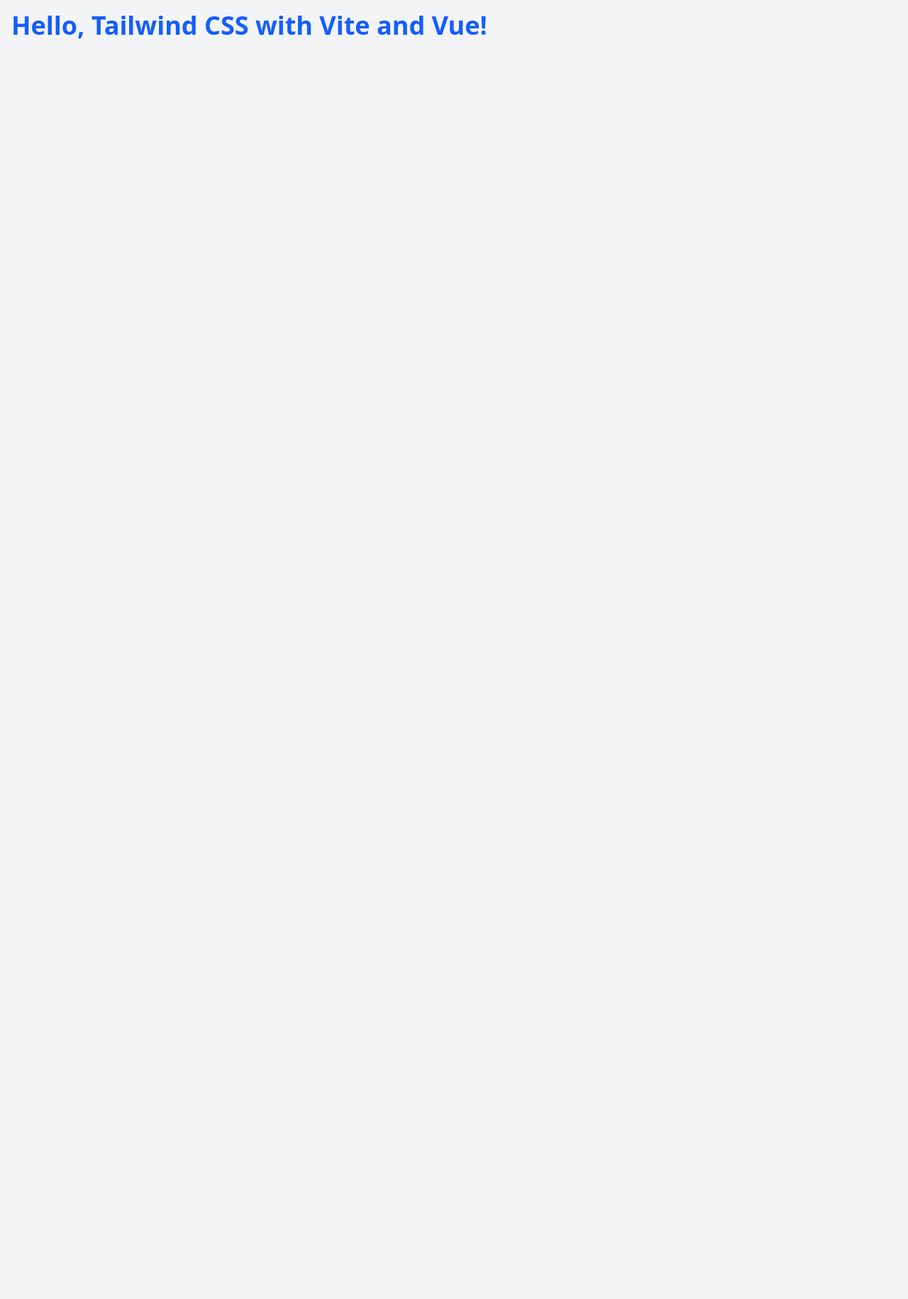
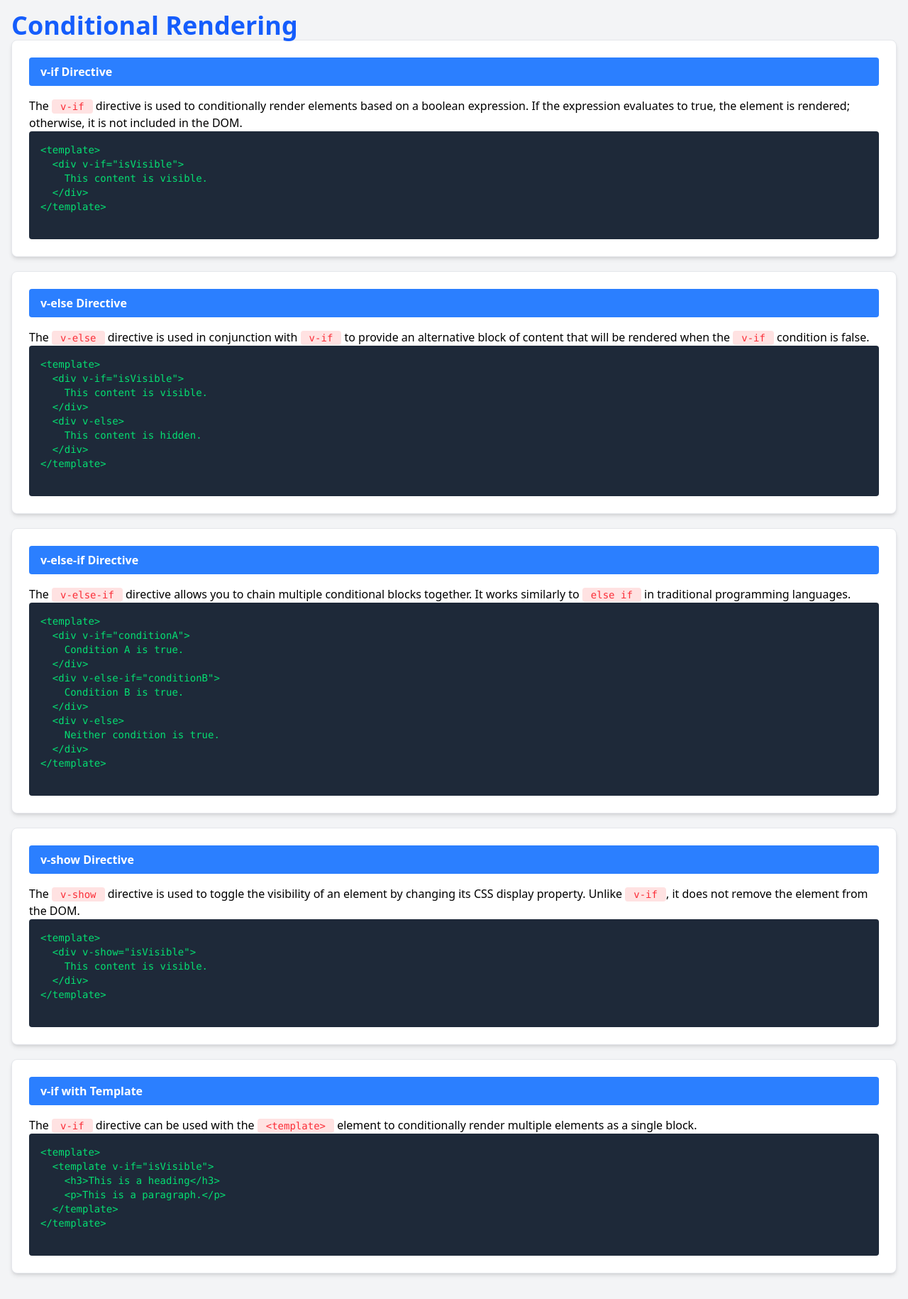
Before and after one commit to shahnewazz/vue-practice, a Vue app: page / in a window 1280 px wide. Shown: the whole page at 71% size. Before the commit the page ends 800 px from the top, so only its background shows below. Built offline with nearby package versions, Linux system fonts and the light colour scheme.

Commit message:
added changes

```diff
--- a/src/App.vue
+++ b/src/App.vue
@@ -4,7 +4,105 @@
 
 <template>
   <div class="container mx-auto p-4">
-    <h1 class="text-4xl font-bold text-blue-600">Hello, Tailwind CSS with Vite and Vue!</h1>
+    <h1 class="text-4xl font-bold text-blue-600">Conditional Rendering</h1>
+
+
+    <div class="topic-box">
+      <h2 class="topic-header">v-if Directive</h2>
+
+      <p class="topic-description">
+        The <code>v-if</code> directive is used to conditionally render elements based on a boolean expression. If the expression evaluates to true, the element is rendered; otherwise, it is not included in the DOM.
+      </p>
+
+      <pre class="topic-code">
+&lt;template&gt;
+  &lt;div v-if="isVisible"&gt;
+    This content is visible.
+  &lt;/div&gt;
+&lt;/template&gt;
+      </pre>
+
+    </div>
+
+    <div class="topic-box">
+      <h2 class="topic-header">v-else Directive</h2>
+
+      <p class="topic-description">
+        The <code>v-else</code> directive is used in conjunction with <code>v-if</code> to provide an alternative block of content that will be rendered when the <code>v-if</code> condition is false.
+      </p>
+
+      <pre class="topic-code">
+&lt;template&gt;
+  &lt;div v-if="isVisible"&gt;
+    This content is visible.
+  &lt;/div&gt;
+  &lt;div v-else&gt;
+    This content is hidden.
+  &lt;/div&gt;
+&lt;/template&gt;
+      </pre>
+
+    </div>
+
+
+    <div class="topic-box">
+      <h2 class="topic-header">v-else-if Directive</h2>
+
+      <p class="topic-description">
+        The <code>v-else-if</code> directive allows you to chain multiple conditional blocks together. It works similarly to <code>else if</code> in traditional programming languages.
+      </p>
+
+      <pre class="topic-code">
+&lt;template&gt;
+  &lt;div v-if="conditionA"&gt;
+    Condition A is true.
+  &lt;/div&gt;
+  &lt;div v-else-if="conditionB"&gt;
+    Condition B is true.
+  &lt;/div&gt;
+  &lt;div v-else&gt;
+    Neither condition is true.
+  &lt;/div&gt;
+&lt;/template&gt;
+      </pre>
+
+    </div>
+
+    <div class="topic-box">
+      <h2 class="topic-header">v-show Directive</h2>
+
+      <p class="topic-description">
+        The <code>v-show</code> directive is used to toggle the visibility of an element by changing its CSS display property. Unlike <code>v-if</code>, it does not remove the element from the DOM.
+      </p>
+
+      <pre class="topic-code">
+&lt;template&gt;
+  &lt;div v-show="isVisible"&gt;
+    This content is visible.
+  &lt;/div&gt;
+&lt;/template&gt;
+      </pre>
+
+    </div>
+
+    <div class="topic-box">
+      <h2 class="topic-header">v-if with Template </h2>
+
+      <p class="topic-description">
+        The <code>v-if</code> directive can be used with the <code>&lt;template&gt;</code> element to conditionally render multiple elements as a single block.
+      </p>
+
+      <pre class="topic-code">
+&lt;template&gt;
+  &lt;template v-if="isVisible"&gt;
+    &lt;h3&gt;This is a heading&lt;/h3&gt;
+    &lt;p&gt;This is a paragraph.&lt;/p&gt;
+  &lt;/template&gt;
+&lt;/template&gt;
+      </pre>
+
+    </div>
+
   </div>
 </template>
 
--- a/src/style.css
+++ b/src/style.css
@@ -19,4 +19,7 @@
   .topic-box {
     @apply bg-white p-6 rounded-lg shadow-md border border-gray-200 mb-5;
   }
+  .topic-code {
+    @apply bg-gray-800 text-green-400 font-mono text-sm p-4 rounded block;
+  }
 }
```
